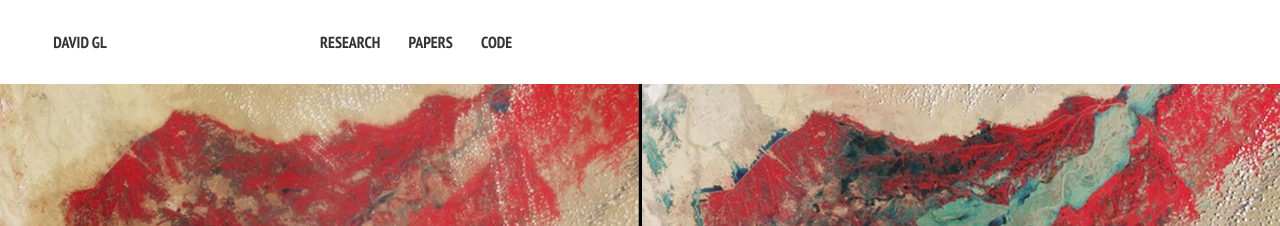
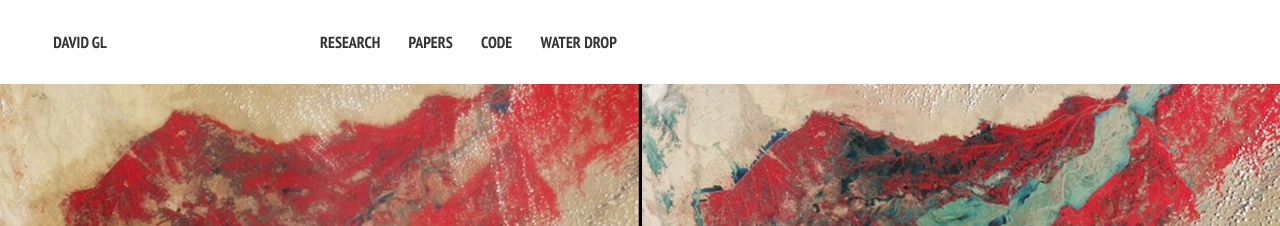
Before and after one commit to David-G-L/minimal_mistakes_site, a Jekyll site: the page built from index.md, in a window 1280 px wide. Shown: the top 226 px of the page. Built offline with Jekyll 4.4.1, drawn with Linux system fonts in a browser that asks for light colours; nearby versions of some CDN libraries; some web fonts are replaced.

Commit message:
Include link to Water Drop

```diff
--- a/_data/navigation.yml
+++ b/_data/navigation.yml
@@ -12,8 +12,8 @@
 - title: Code
   url: /code/
 
-#- title: Weather
-#  url: http://weather.davidgl.eu
+- title: Water Drop
+  url: http://www.water-drop.eu/
 
 # title: Misc
 # url: /misc/
```
